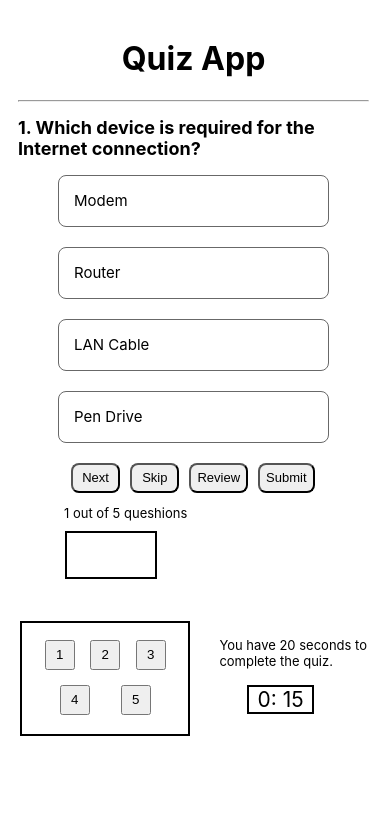
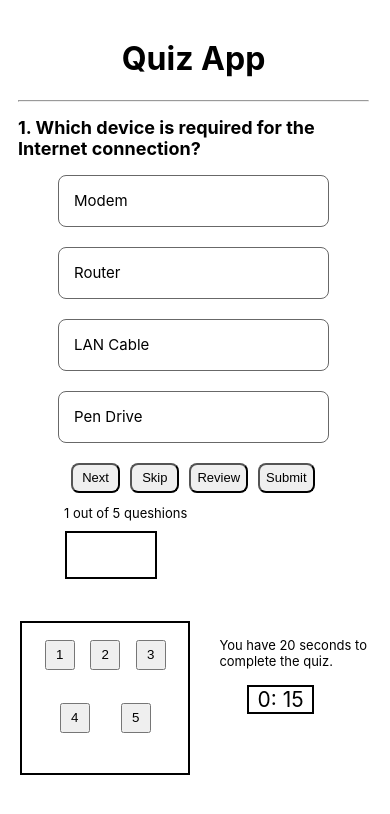
Before and after one commit to piyusht2411/75way_Piyush-Thakur_COER, a React (Create React App) app: page /quiz in a window 390 px wide. Shown: the top 814 px of the page. Built offline with nearby package versions, Linux system fonts and the light colour scheme; no server answers.

Commit message:
ui changes

```diff
--- a/src/components/Quiz.css
+++ b/src/components/Quiz.css
@@ -206,3 +206,18 @@
     }
 
 }
+@media screen and (max-width: 616px) {
+    .questionButtons{
+      width: 113px;
+    }
+
+
+}
+
+@media screen and (max-width: 460px) {
+    .questionButtons{
+        height: 15vh;
+        width: 60vw;
+    }
+
+}
--- a/src/components/Quiz.tsx
+++ b/src/components/Quiz.tsx
@@ -186,10 +186,10 @@ const Quiz = () => {
     }
 
     // timeout function for finish test after 20 seconds
-    setTimeout(()=>{
-      finish();
+    // setTimeout(()=>{
+    //   finish();
 
-    },20000)
+    // },20000)
 
 
   return (
```
